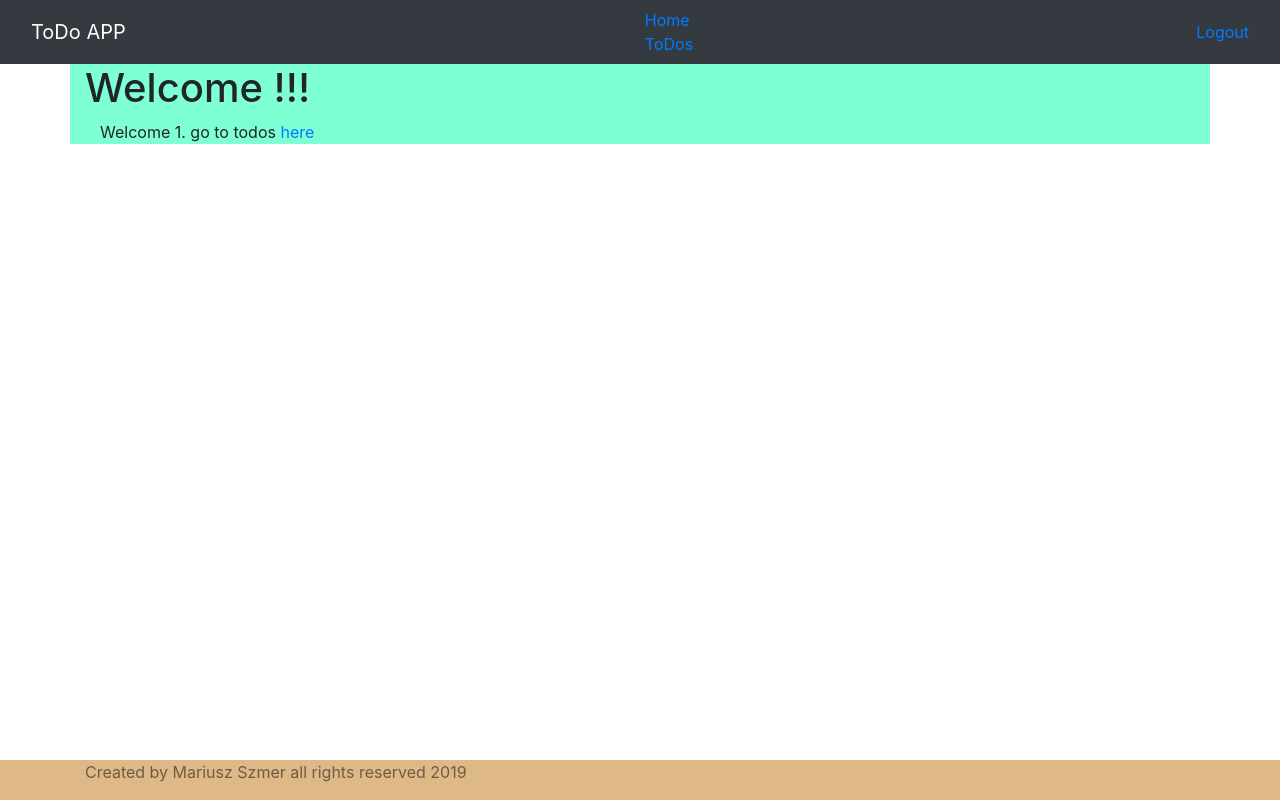
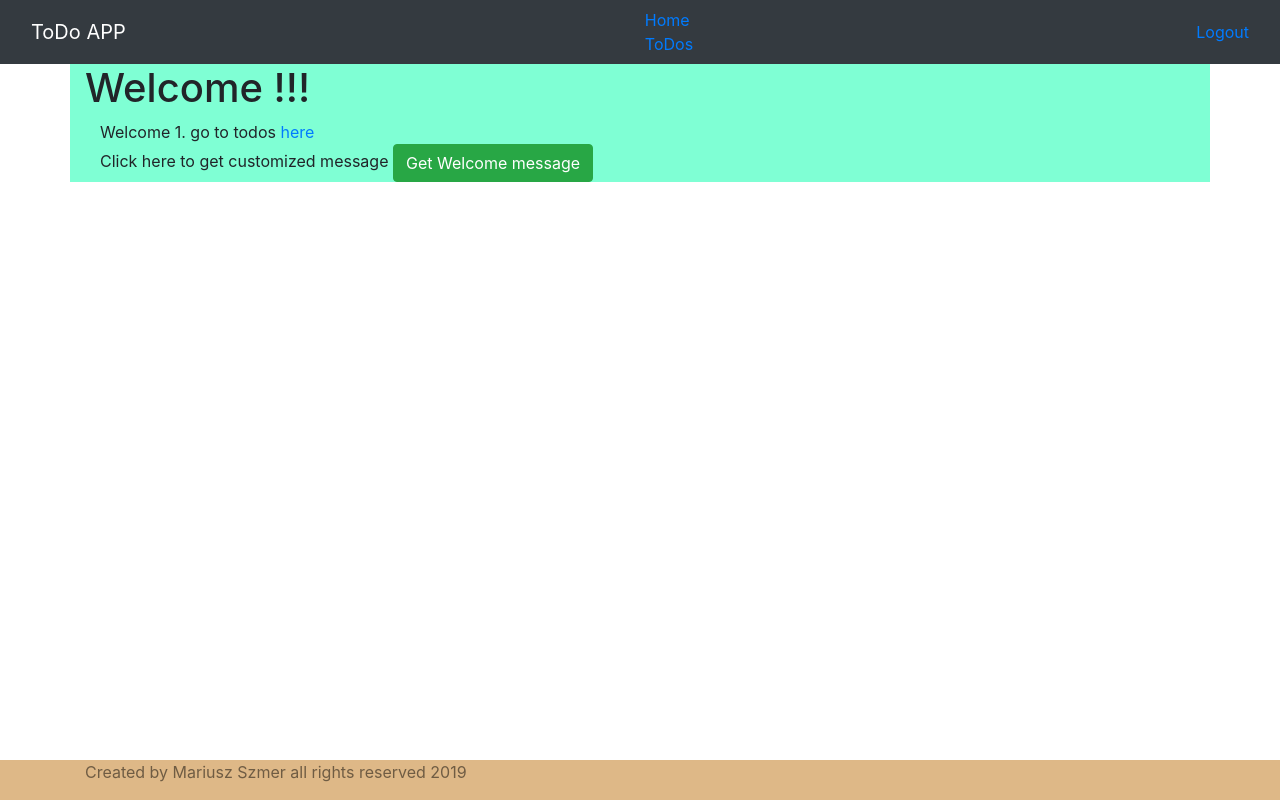
Before and after one commit to marszm/BankingApp, an Angular app: page /welcome/1 in a window 1280 px wide. Built offline with nearby package versions, Linux system fonts and the light colour scheme; sample sign-in values are in the browser's storage.

Commit message:
add service data to cennect frontend with backend

```diff
--- a/src/app/welcome/welcome.component.html
+++ b/src/app/welcome/welcome.component.html
@@ -1,4 +1,10 @@
 <h1>Welcome !!!</h1>
+
 <div class="container">
-Welcome {{name}}. go to todos <a routerLink = "/todos"> here </a>
+  Welcome {{name}}. go to todos <a routerLink = "/todos"> here </a>
 </div>
+
+<div class="container">
+  Click here to get customized message
+  <button (click)="getWelcomeMesssage()" class="btn btn-success">Get Welcome message</button>
+</div>
--- a/src/app/welcome/welcome.component.ts
+++ b/src/app/welcome/welcome.component.ts
@@ -13,8 +13,11 @@ export class WelcomeComponent implements OnInit {
   constructor(private route: ActivatedRoute) { }
 
   ngOnInit() {
+    this.name = this.route.snapshot.params['name'];
+  }
 
-    this.name = this.route.snapshot.params['name'];
+  getWelcomeMesssage() {
 
   }
+
 }
```
Also changed, not shown: src/app/service/data/welcome-data.service.ts (added, +9 -0 lines), 1 other file (tests, documents, lock files or other folders).
